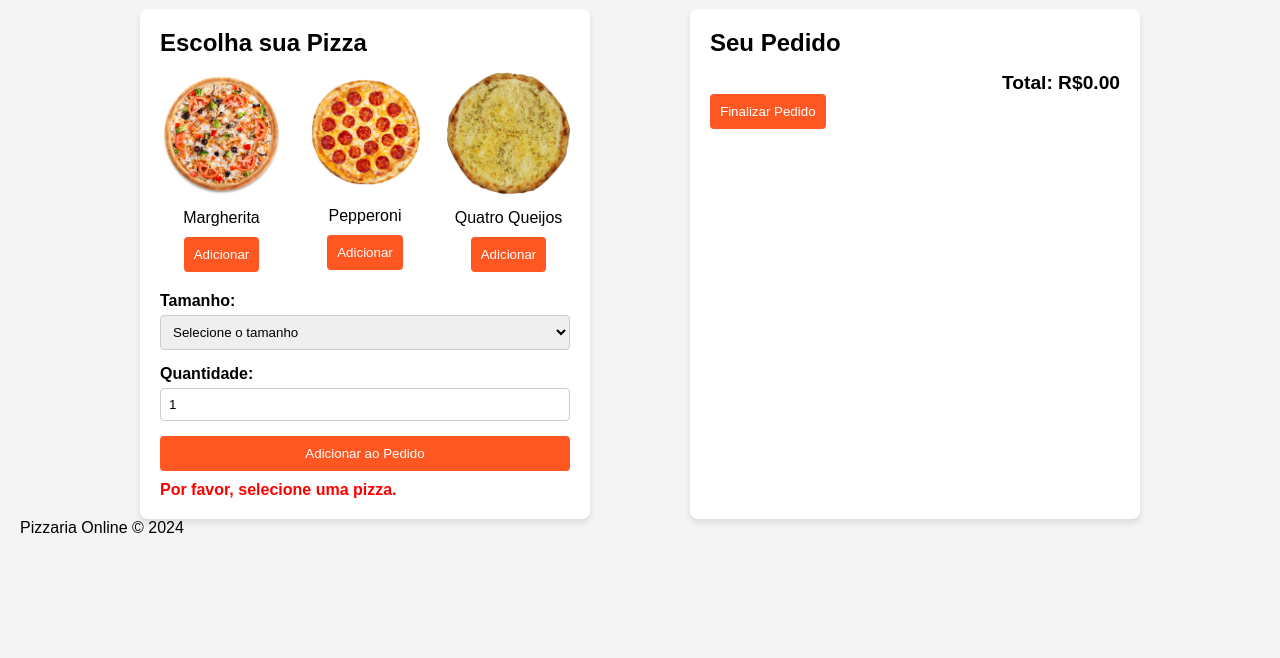
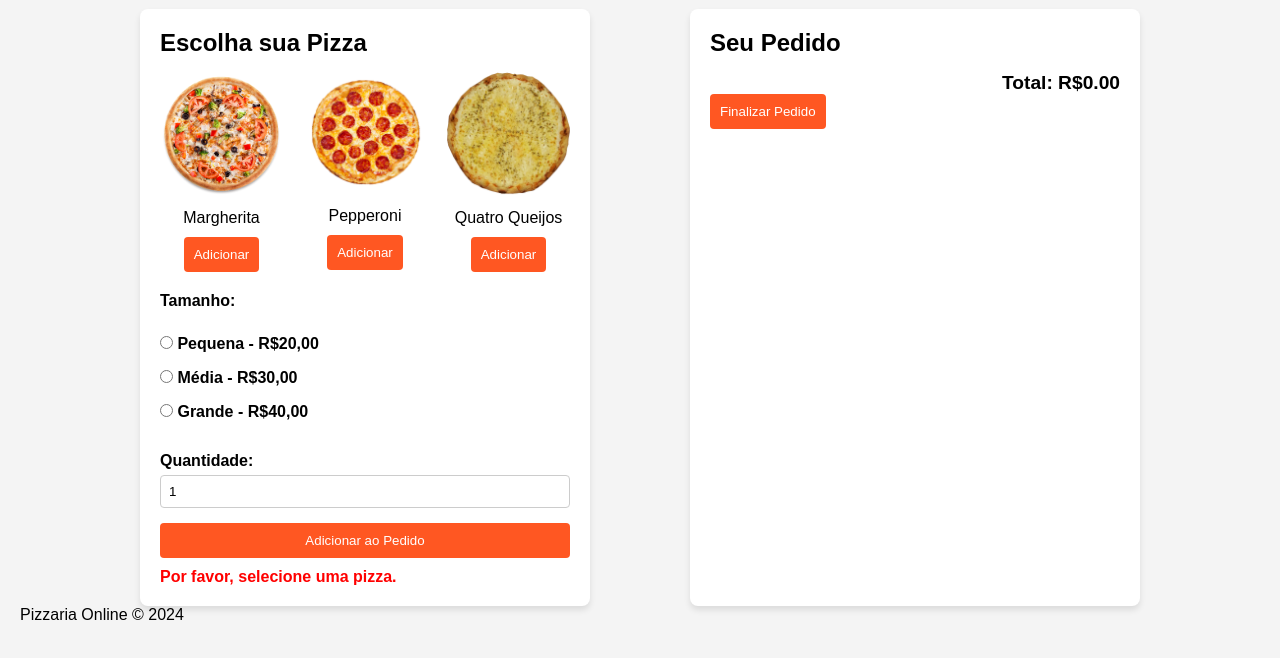
Before and after one commit to onickyzera/pizza_online, a plain HTML site: page index.html in a window 1280 px wide. Both pictures are taken after a click on the button "Adicionar ao Pedido". Shown: the part 96-754 px from the top of the page. Drawn offline with Linux system fonts and the light colour scheme.

Commit message:
fix pizza select

```diff
--- a/index.html
+++ b/index.html
@@ -33,13 +33,18 @@
             </div>
 
             <form id="pizza-form">
-                <label for="size">Tamanho:</label>
-                <select id="size" required>
-                    <option value="" disabled selected>Selecione o tamanho</option>
-                    <option value="pequena" data-price="20">Pequena - R$20,00</option>
-                    <option value="media" data-price="30">Média - R$30,00</option>
-                    <option value="grande" data-price="40">Grande - R$40,00</option>
-                </select>
+                <label>Tamanho:</label>
+                <div class="size-options">
+                    <label>
+                        <input type="radio" name="size" value="pequena" data-price="20"> Pequena - R$20,00
+                    </label>
+                    <label>
+                        <input type="radio" name="size" value="media" data-price="30"> Média - R$30,00
+                    </label>
+                    <label>
+                        <input type="radio" name="size" value="grande" data-price="40"> Grande - R$40,00
+                    </label>
+                </div>
 
                 <label for="quantity">Quantidade:</label>
                 <input type="number" id="quantity" value="1" min="1" required>
--- a/scripts.js
+++ b/scripts.js
@@ -1,5 +1,4 @@
 let selectedPizza = null;
-let selectedPrice = 0;
 let total = 0;
 const orderItems = [];
 const cartItems = document.getElementById('cart-items');
@@ -10,7 +9,6 @@ const errorMessageEl = document.getElementById('error-message'); // Referência
 document.querySelectorAll('.add-pizza').forEach(button => {
     button.addEventListener('click', (event) => {
         selectedPizza = event.target.getAttribute('data-pizza');
-        selectedPrice = parseFloat(event.target.getAttribute('data-price'));
 
         // Limpar a mensagem de erro ao selecionar uma pizza
         errorMessageEl.style.display = 'none';
@@ -25,10 +23,9 @@ document.querySelectorAll('.add-pizza').forEach(button => {
 
 // Adicionar ao carrinho
 document.getElementById('add-to-cart').addEventListener('click', () => {
-    const sizeSelect = document.getElementById('size');
-    const size = sizeSelect.value;
-    const selectedOption = sizeSelect.options[sizeSelect.selectedIndex];
-    const price = parseFloat(selectedOption.getAttribute('data-price')); // Certifique-se de que estamos pegando o valor do preço corretamente
+    const sizeRadio = document.querySelector('input[name="size"]:checked'); // Pega o rádio selecionado
+    const size = sizeRadio ? sizeRadio.value : null;
+    const price = sizeRadio ? parseFloat(sizeRadio.getAttribute('data-price')) : null;
     const quantity = parseInt(document.getElementById('quantity').value);
 
     if (!selectedPizza) {
@@ -41,8 +38,6 @@ document.getElementById('add-to-cart').addEventListener('click', () => {
         errorMessageEl.textContent = 'Por favor, insira uma quantidade válida.';
         errorMessageEl.style.display = 'block';
     } else {
-        // Certifique-se de que o preço está sendo corretamente capturado
-        if (!isNaN(price)) {
         const totalPrice = price * quantity;
         total += totalPrice;
 
@@ -61,7 +56,7 @@ document.getElementById('add-to-cart').addEventListener('click', () => {
         });
 
         // Limpar campos e mensagens de erro
-            document.getElementById('size').value = '';
+        document.querySelectorAll('input[name="size"]').forEach(input => input.checked = false); // Desmarca os rádios
         document.getElementById('quantity').value = 1;
         errorMessageEl.style.display = 'none';
 
@@ -70,13 +65,8 @@ document.getElementById('add-to-cart').addEventListener('click', () => {
             item.classList.remove('selected');
         });
         selectedPizza = null;
-        } else {
-            errorMessageEl.textContent = 'Erro ao calcular o preço. Por favor, tente novamente.';
-            errorMessageEl.style.display = 'block';
-        }
     }
 });
-
 
 // Finalizar pedido e redirecionar para o WhatsApp
 document.getElementById('place-order').addEventListener('click', () => {
@@ -89,7 +79,7 @@ document.getElementById('place-order').addEventListener('click', () => {
         message += `Total: R$${total.toFixed(2)}`;
 
         // Codificar a mensagem para URL
-        const whatsappUrl = `https://wa.me/55999571707?text=${encodeURIComponent(message)}`;
+        const whatsappUrl = `https://wa.me/5599999999999?text=${encodeURIComponent(message)}`;
 
         // Redirecionar para o WhatsApp
         window.location.href = whatsappUrl;
--- a/styles.css
+++ b/styles.css
@@ -61,6 +61,13 @@ h2 {
     margin: 10px 0;
 }
 
+.size-options {
+    margin-top: 20px;
+    display: flex;
+    flex-direction: column;
+    margin-bottom: 15px;
+}
+
 button {
     background-color: #ff5722;
     color: white;
@@ -116,6 +123,13 @@ ul {
     display: none;
 }
 
+/* Adicionar borda ao redor da pizza selecionada */
+.pizza-item.selected {
+    border: 3px solid #ff5722;
+    border-radius: 8px;
+    padding: 5px;
+}
+
 /* Responsividade */
 @media (max-width: 768px) {
     main {
@@ -136,6 +150,7 @@ ul {
     .pizza-item {
         width: 100%;
         margin-bottom: 20px;
+        /* Reaplicamos a borda no item selecionado para garantir que funcione */
     }
 
     .pizza-item img {
```
Lines whose indentation alone changed are shown as unchanged.
